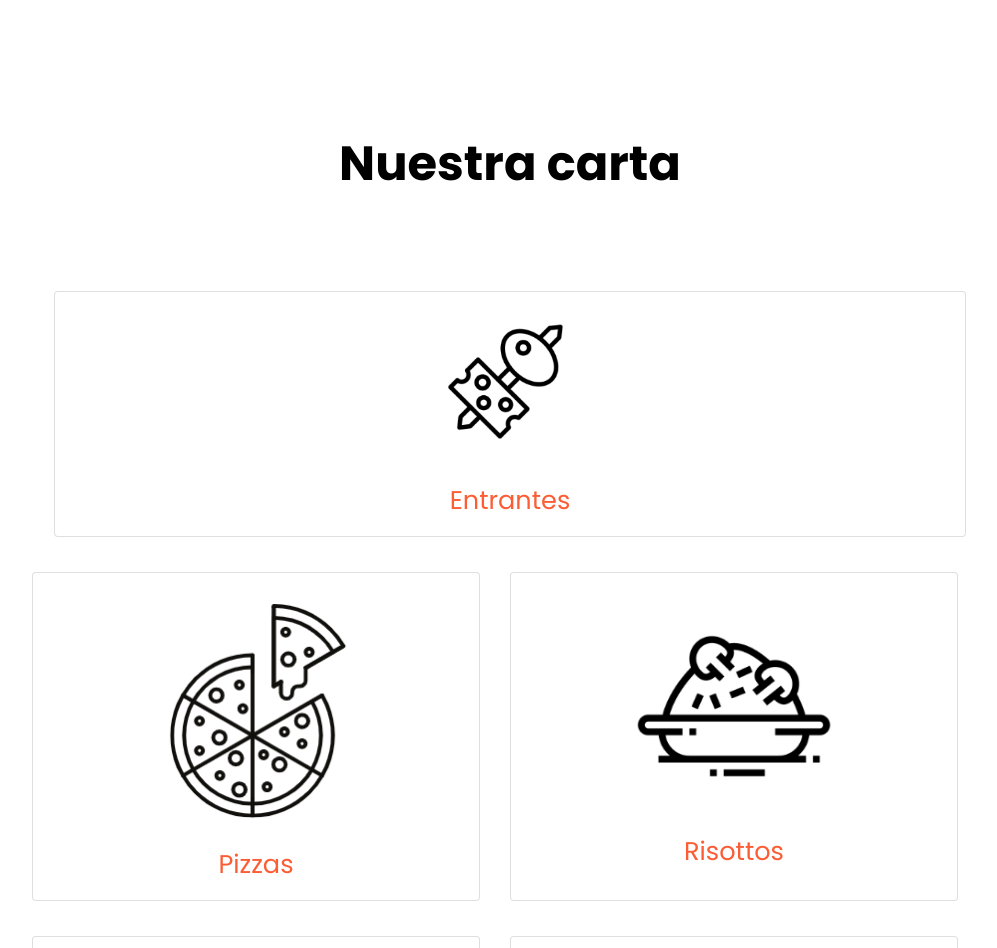
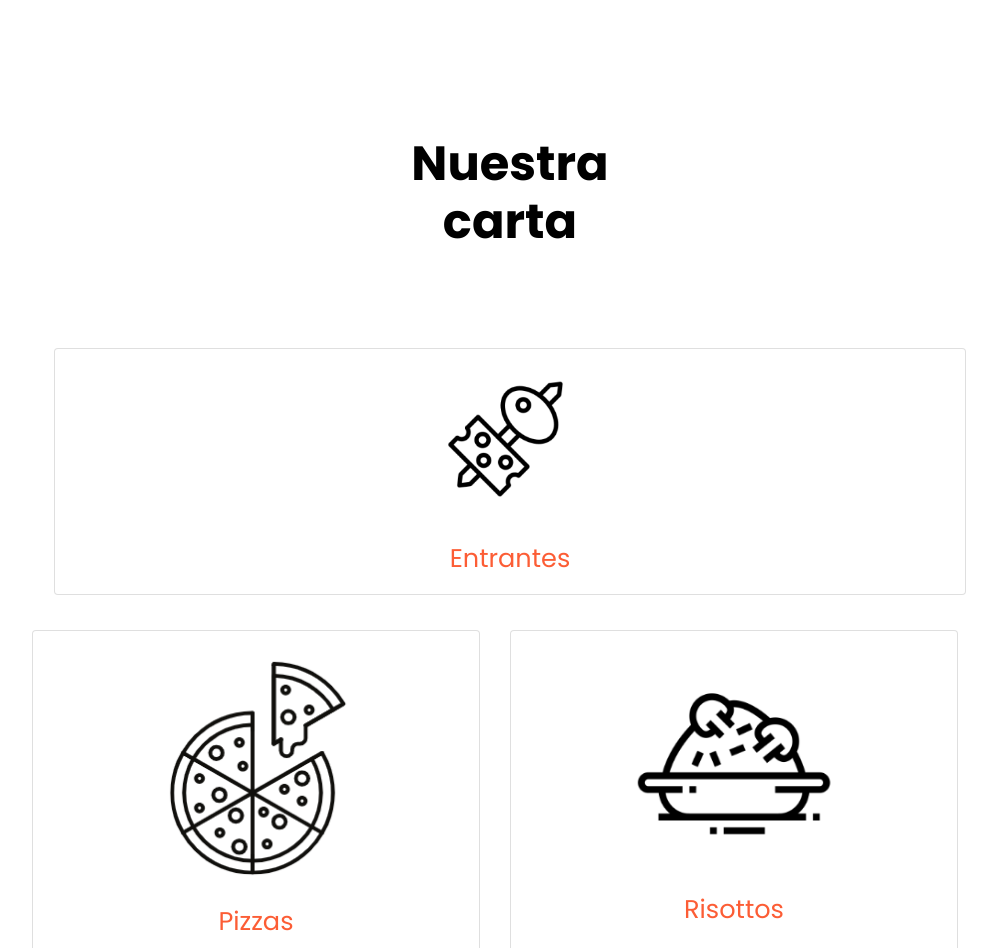
Before and after one commit to ambargnzz/Istria-page, a plain HTML site: page index.html in a window 1280 px wide. Shown: the part 840-1788 px from the top of the page, without its empty margins (130-1127 px from the left). Drawn offline with nearby package versions, Linux system fonts and the light colour scheme; some packages are replaced by stand-ins of ours.

Commit message:
Actualizacion nombre 2

```diff
--- a/index.html
+++ b/index.html
@@ -270,7 +270,7 @@
 
     <section class="service_section layout_padding" id="fruit">
       <div class="container">
-        <h2 class="custom_heading"> Nuestra carta</h2>
+        <h2 class="custom_heading"> Nuestra<br>carta</h2>
         <div class=" layout_padding2">
           <div class="card-deck">
             <div class="card">
```
